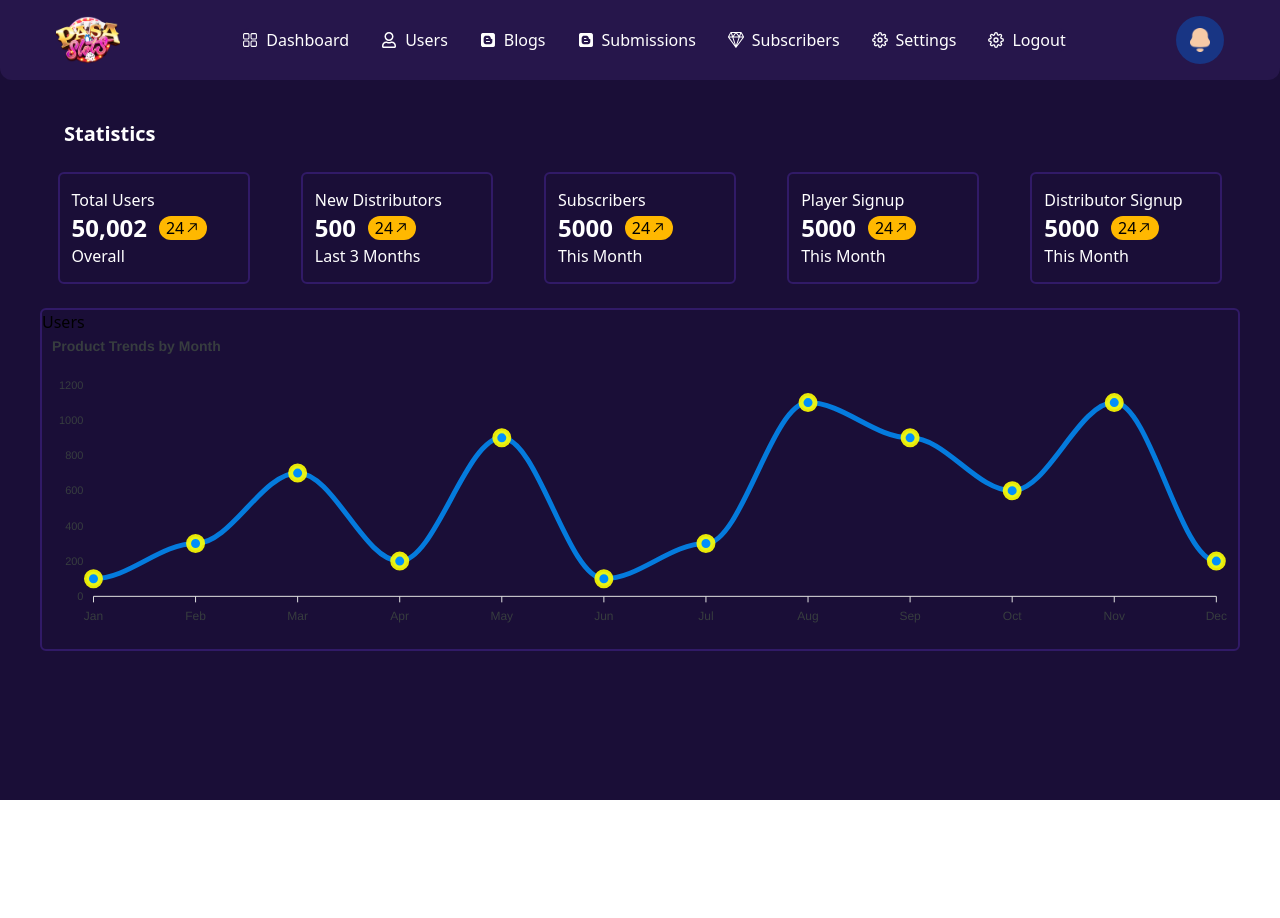
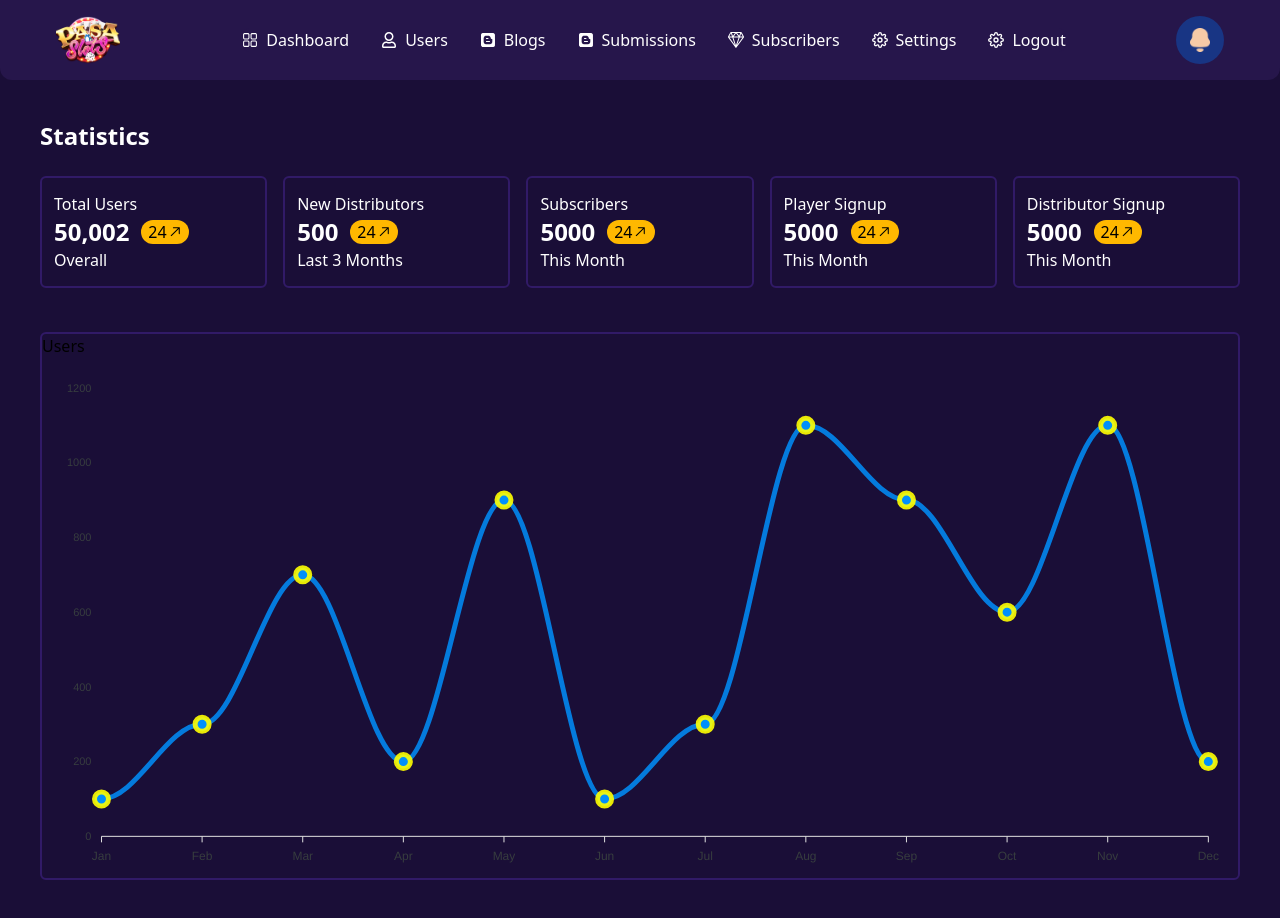
Before and after one commit to khanu6935/pasaAdmin, a React (Create React App) app: page /home-page in a window 1280 px wide. Shown: the top 918 px of the page. Before the commit the page ends 800 px from the top, so only its background shows below. Built offline with nearby package versions, Linux system fonts and the light colour scheme.

Commit message:
added new changes to chart and nav bar

```diff
--- a/src/components/navBoxes/NavBoxes.jsx
+++ b/src/components/navBoxes/NavBoxes.jsx
@@ -4,7 +4,7 @@ import { RxArrowTopRight } from "react-icons/rx";
 const NavBoxes = ({ title, counts, ratio, duration }) => {
   return (
     <div
-      className="h-28 w-48 bg-transparent rounded-md flex my-6 justify-center pl-3 flex-col"
+      className="h-28 w-full bg-transparent rounded-md flex my-0 sm:my-6 justify-center pl-3 flex-col"
       style={{ border: "2px solid #311A67" }}
     >
       <p className="text-textWhite text-base font-light">{title}</p>
--- a/src/pages/dashboard/homeScreen/HomePage.jsx
+++ b/src/pages/dashboard/homeScreen/HomePage.jsx
@@ -7,7 +7,6 @@ import { Header, NavBoxes } from "../../../components";
 export const ApexChart = () => {
   const [options, setOptions] = useState({
     chart: {
-      height: 300,
       type: "area",
       zoom: {
         enabled: false,
@@ -23,7 +22,6 @@ export const ApexChart = () => {
       curve: "straight",
     },
     title: {
-      text: "Product Trends by Month",
       align: "left",
     },
 
@@ -82,7 +80,7 @@ export const ApexChart = () => {
         options={options}
         series={series}
         type="line"
-        height={300}
+        height="516px"
       />
     </div>
   );
@@ -91,14 +89,14 @@ export const ApexChart = () => {
 function HomePage() {
   return (
     <>
-      <div className="bg-primary h-screen">
+      <div className="bg-primary h-screen flex flex-col">
         <Header />
 
-        <div className="bg-primary lg:px-10 px-0 py-10">
-          <h3 className="text-textWhite px-6 font-semibold text-xl">
+        <div className="bg-primary lg:px-10 px-0 py-10 flex-grow flex flex-col">
+          <h3 className="text-textWhite   font-semibold text-2xl">
             Statistics
           </h3>
-          <div className="flex justify-around gap-4 overflow-x-scroll lg:px-0 px-5 customClass w-full">
+          <div className="flex flex-wrap md:flex-nowrap   gap-4 overflow-x-scroll lg:px-0 px-5 customClass w-full">
             <NavBoxes
               title="Total Users"
               counts="50,002"
@@ -131,11 +129,14 @@ function HomePage() {
             />
           </div>
 
-          <div className="rounded-md" style={{ border: "2px solid #311A67" }}>
+          <div
+            className="rounded-md my-5 mx-5 lg:mx-0"
+            style={{ border: "2px solid #311A67", flexGrow: "1" }}
+          >
             <div>
               <h2>Users</h2>
             </div>
-            <div>
+            <div className=" px-2 h-[520px]">
               <ApexChart />
             </div>
           </div>
```
Also changed, not shown: src/index.css (line endings or trailing spaces).
